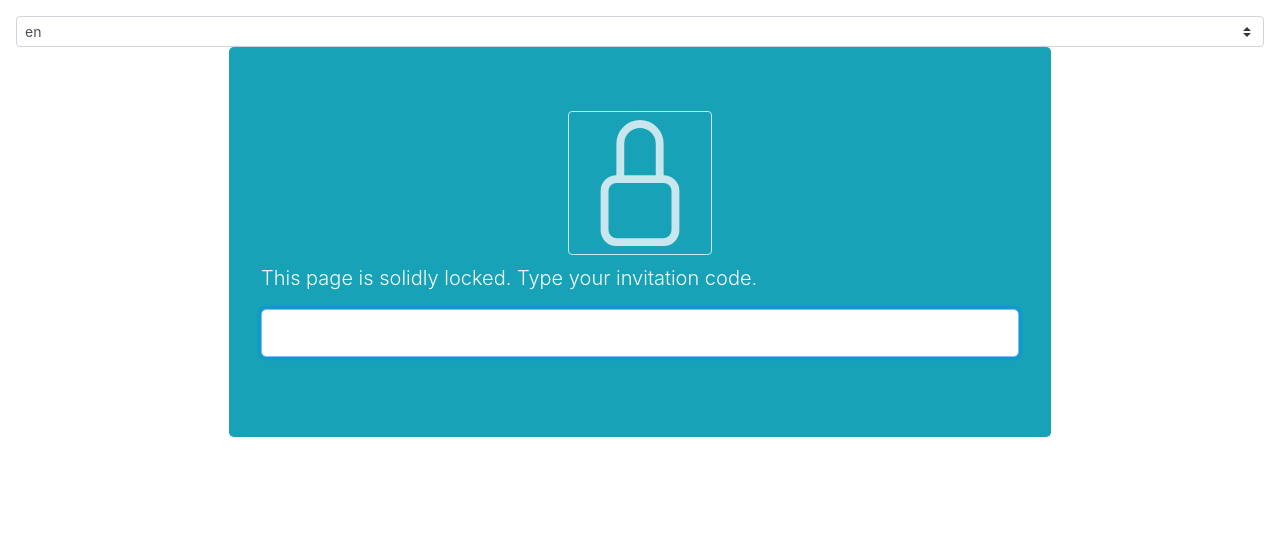
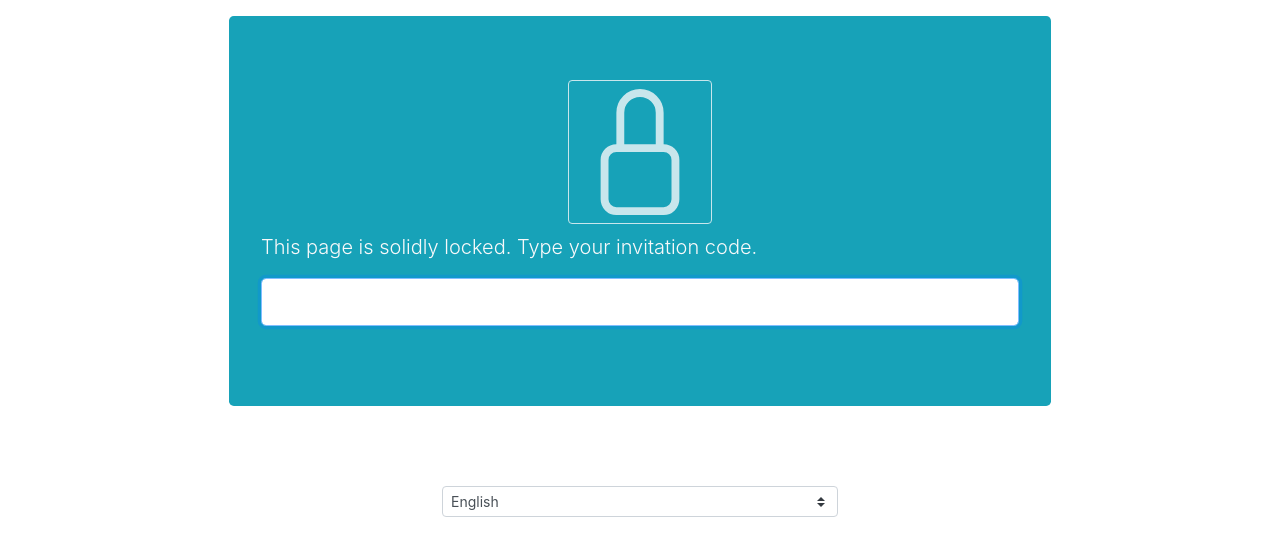
Before and after one commit to yuu-eguci/ShuumulatorWeb, a Vue app: page /ShuumulatorWeb/signin in a window 1280 px wide. Shown: the top 556 px of the page. Built offline with nearby package versions, Linux system fonts and the light colour scheme.

Commit message:
💄 言語変更セレクトボックスの位置を調整

```diff
--- a/src/App.vue
+++ b/src/App.vue
@@ -3,12 +3,21 @@
     id="app"
     class="m-3"
   >
-    <b-form-select
-      v-model="$i18n.locale"
-      :options="['en', 'ja']"
-      size="sm"
-    />
     <router-view />
+    <b-row class="mt-5">
+      <b-col md="4" />
+      <b-col md="4">
+        <b-form-select
+          v-model="$i18n.locale"
+          :options="[
+            { value: 'en', text: 'English' },
+            { value: 'ja', text: '日本語で OK' },
+          ]"
+          size="sm"
+        />
+      </b-col>
+      <b-col md="4" />
+    </b-row>
   </div>
 </template>
 
```
